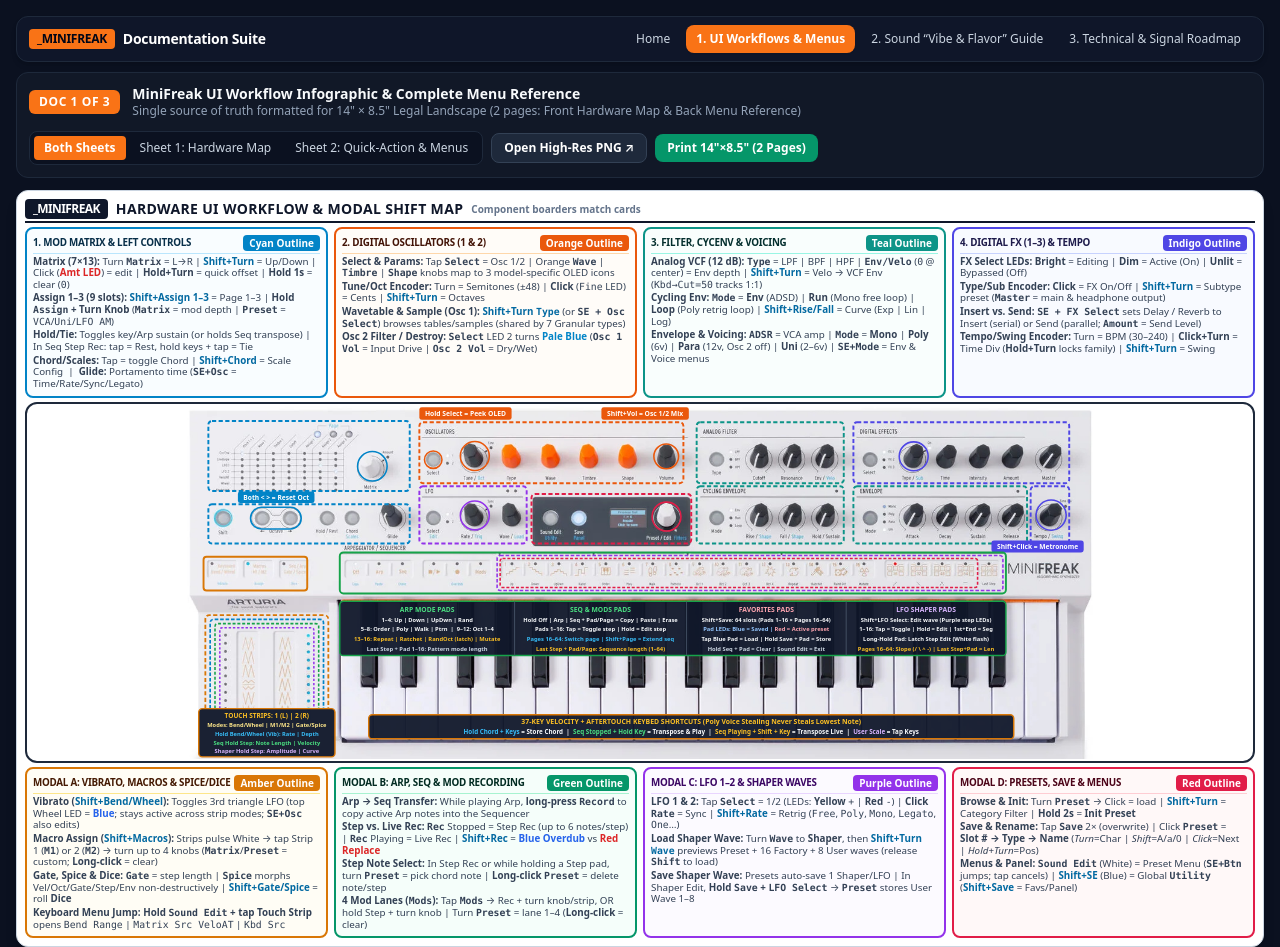
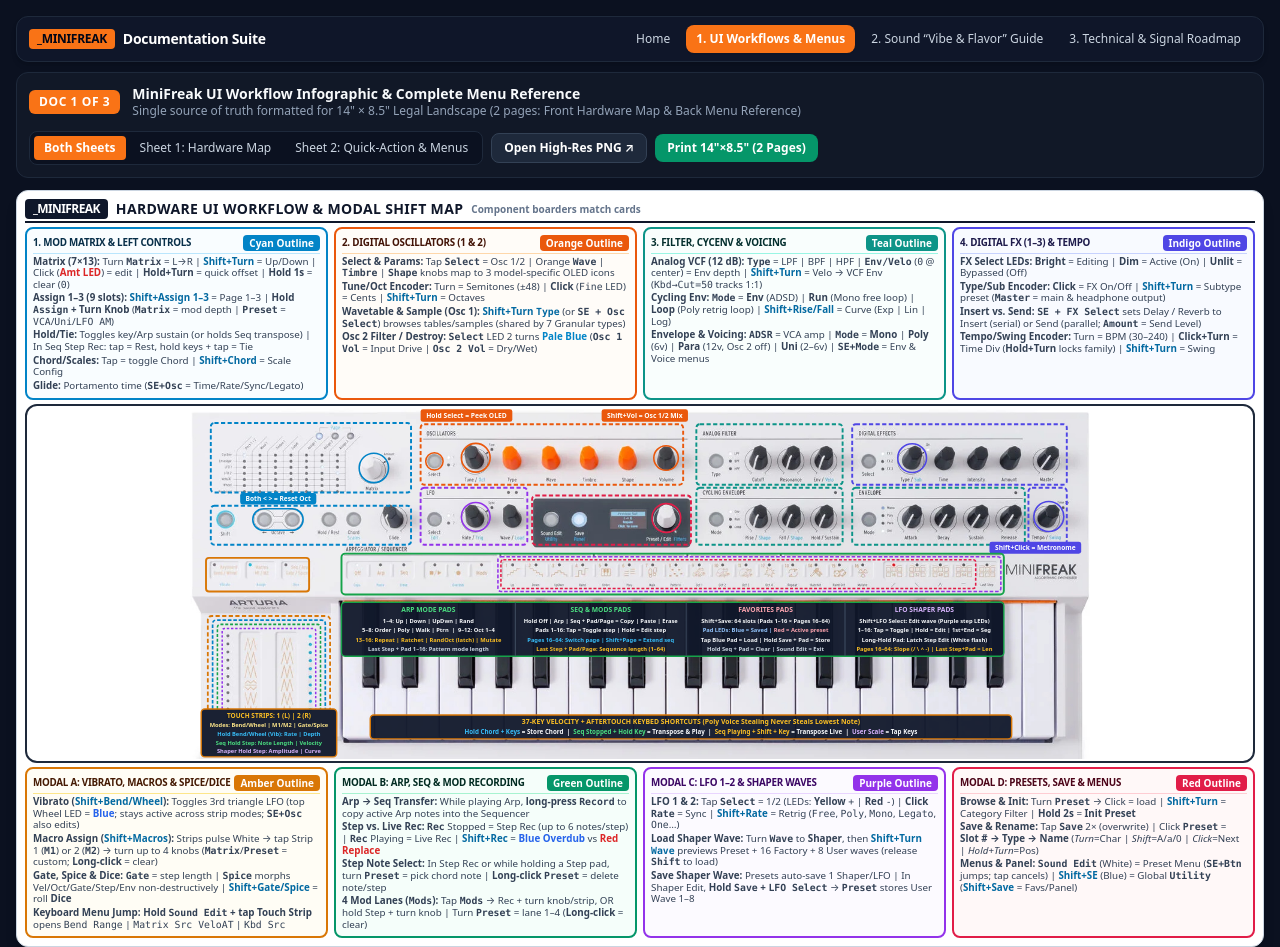
Before and after one commit to hinerm/minifreak, a plain HTML site: page pages/minifreak_ui_workflows.html in a window 1280 px wide. Shown: the top 947 px of the page. Drawn offline with nearby package versions, Linux system fonts and the light colour scheme.

Commit message:
Move Glide to own line

```diff
--- a/pages/minifreak_ui_workflows.html
+++ b/pages/minifreak_ui_workflows.html
@@ -1013,7 +1013,9 @@
 					<li><b>Hold/Tie:</b> Toggles key/Arp sustain (or holds Seq transpose) | In Seq Step Rec: tap = Rest,
 						hold keys + tap = Tie</li>
 					<li><b>Chord/Scales:</b> Tap = toggle Chord | <span
-							class="text-sky-700 font-semibold">Shift+Chord</span> = Scale Config &nbsp;|&nbsp;
+							class="text-sky-700 font-semibold">Shift+Chord</span> = Scale Config
+					</li>
+					<li>
 						<b>Glide:</b> Portamento time (<code class="font-bold">SE+Osc</code> = Time/Rate/Sync/Legato)
 					</li>
 				</ul>
```
